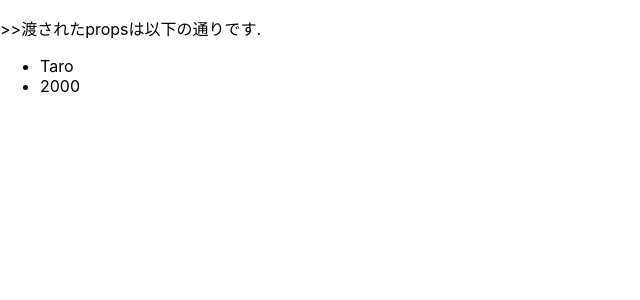
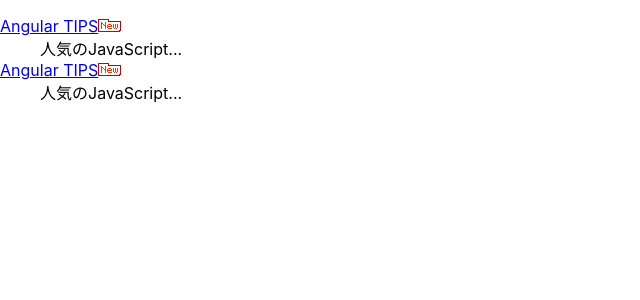
Before and after one commit to RyotaBannai/React_project, a React (Create React App) app in the folder sokushu/quick-react/: page / in a window 1280 px wide. Shown: the top 300 px of the page, without its empty margins (0-640 px from the left). Built offline with nearby package versions, Linux system fonts and the light colour scheme.

Commit message:
learnt mapping array into component, conditionals in jsx.

```diff
--- /dev/null
+++ b/sokushu/quick-react/src/MyArticle.js
@@ -0,0 +1,37 @@
+import React, {Component} from 'react';
+import PropTypes from 'prop-types';
+import MyNew from './MyNew';
+
+export default class MyTypes2 extends Component{
+	//条件分岐用のコード
+	renderIfNew(isNew){
+		if(isNew) return <MyNew />
+	}
+
+	render(){
+		return (
+			<React.Fragment>
+				<dt>
+					<a href={this.props.url}>{this.props.title}</a>
+					{/*関数そのまま組み込めないので、
+					即時関数: (funciton(){})() または(()=>{})()*/}
+					{/*
+					{(()=>{
+						if(this.props.isNew) return <MyNew />
+					})()}
+
+					*/}
+					{/*
+					三項演算子を使うとこうなる。
+					{this.props.isNew ? <MyNew />: null}
+					this.props.isNew &&  <MyNew /> でもok.
+					*/}
+
+					{/*関数で外に出した方が見やすい*/}
+					{this.renderIfNew(this.props.isNew)}
+				</dt>
+				<dd>{this.props.description}</dd>
+			</React.Fragment>
+		)
+	}
+}
--- /dev/null
+++ b/sokushu/quick-react/src/MyNew.js
@@ -0,0 +1,8 @@
+import React, {Component} from 'react';
+import ico_new from './new.gif';
+
+export default class MyNew extends Component{
+	render(){
+		return <img src={ico_new} />
+	}
+}
--- a/sokushu/quick-react/src/MyTypes2.js
+++ b/sokushu/quick-react/src/MyTypes2.js
@@ -13,13 +13,14 @@ export default class MyTypes2 extends Component{
 
 	render(){
 		return (
-			<div>
+		{/*二つ以上の要素を括るダミー要素*/}
+			<React.Fragment>
 				<p> >>渡されたpropsは以下の通りです.</p>
 				<ul>
 					<li>{this.props.obj.name}</li>
 					<li>{this.props.obj.born}</li>
 				</ul>
-			</div>
+			</React.Fragment>
 		)
 	}
 }
--- a/sokushu/quick-react/src/index.js
+++ b/sokushu/quick-react/src/index.js
@@ -3,8 +3,9 @@ import ReactDOM from 'react-dom';
 import './index.css';
 //import MyHello from './MyHello';
 //import MyBook from './MyBook';
-import MyTypes, {Member} from './MyTypes';
-import MyTypes2 from './MyTypes2';
+//import MyTypes, {Member} from './MyTypes';
+//import MyTypes2 from './MyTypes2';
+import MyArticle from './MyArticle';
 import * as serviceWorker from './serviceWorker';
 
 // <App />にhtmlで作ったdomを埋め込んでもok
@@ -20,7 +21,7 @@ import * as serviceWorker from './serviceWorker';
 
 //jsx内では文字列はエスケープされる。 <p>dangerouslySetInnerHTML={{__html: str}}></p><p></p>でhtml tag 表示。
 
-//一度にたくさんのパラメータを渡す。「...」演算子を利用
+//「...」演算子：一度にたくさんのパラメータを、「展開して」渡す（「data」と指定せずに利用）。
 const data = {
 	name: 'Bannai',
 	today: Date(),
@@ -33,6 +34,35 @@ const book = {
 	price: 454,
 	published: 'WINGSプロジェクト'
 };
+
+const articles =[
+	{
+		id:0,
+		url: 'https://www.atmarkit.co.jp/ait/series/9383',
+		title: 'Angular TIPS',
+		description: '人気のJavaScript...',
+		isNew:true
+	},
+	{
+		id:1,
+		url: 'https://www.atmarkit.co.jp/ait/series/9383',
+		title: 'Angular TIPS',
+		description: '人気のJavaScript...',
+		isNew:true
+	}
+];
+
+//component に配列articlesをmapする. mapメゾット（コールバック関数）の戻り値を利用.
+//componentを利用しない場合はReact.Fragmentにkeyを指定することもできる.
+//テンプレートに直接埋め込んでもいいし、ロジックを変数として切り出してもいい.
+const list = articles.map((article)=>
+		<MyArticle {...article} key={article.id}/>
+	);
+ReactDOM.render(
+	<dl>{list}</dl>,
+	document.getElementById('root')
+);
+
 /*
 ReactDOM.render(
 	//<MyTypes prop1={new Member()}/>,
@@ -43,18 +73,19 @@ serviceWorker.unregister();
 
 
 //オブジェクトを渡して、PropTypes.shapeで型指定をする。
-ReactDOM.render(
+/*ReactDOM.render(
 	//<MyTypes prop1={new Member()}/>,
 	<MyTypes2 />, //This causes error in console.
 	document.getElementById('root'));
 serviceWorker.unregister();
-
+*/
 
 /*
 ReactDOM.render(
 	<MyHello />, document.getElementById('root'));
 serviceWorker.unregister();
 */
+
 //ReactDOM.render(<App name="Bannai"/>,
 //ReactDOM.render(<App {...data}/>, document.getElementById('root'));
 /*
```
Also changed, not shown: sokushu/quick-react/src/new.gif (added).
